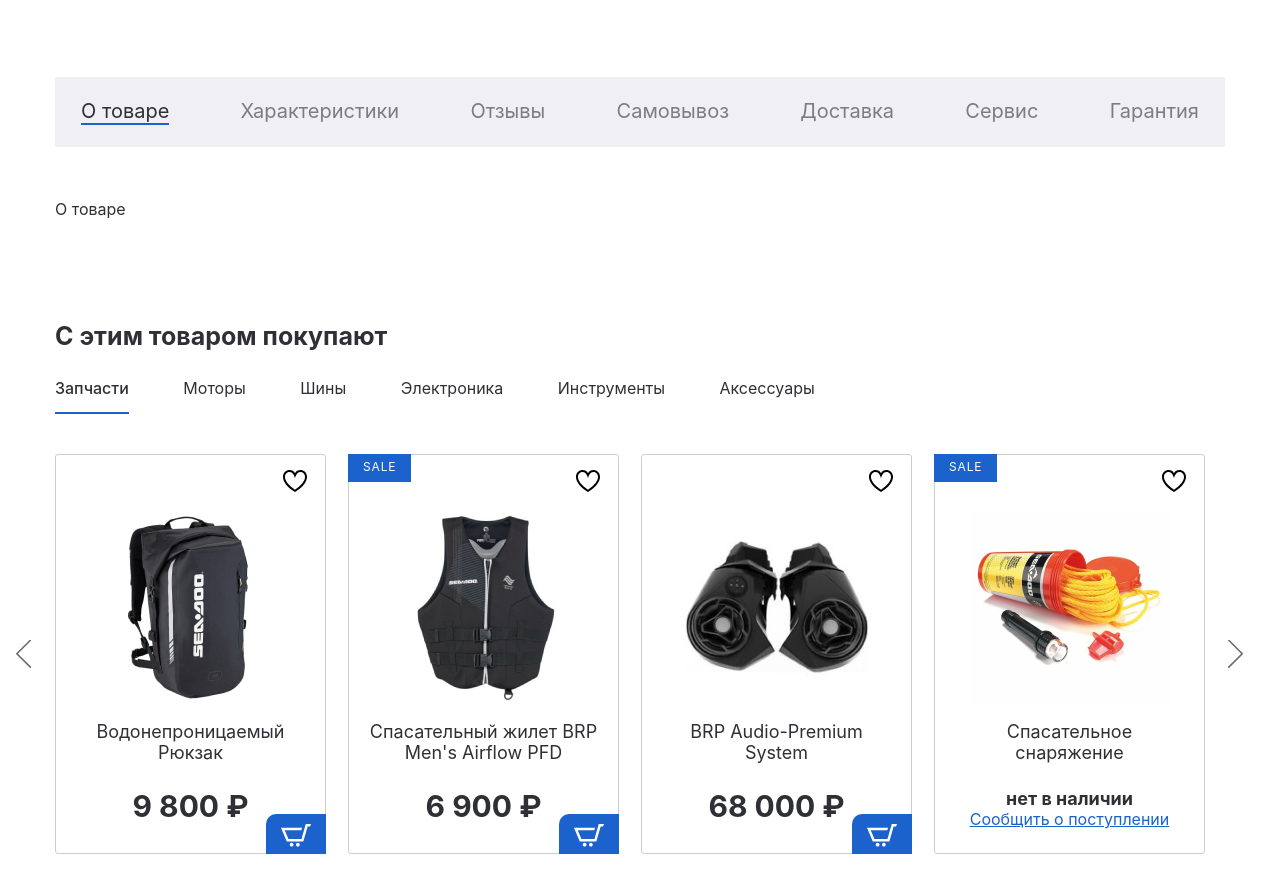
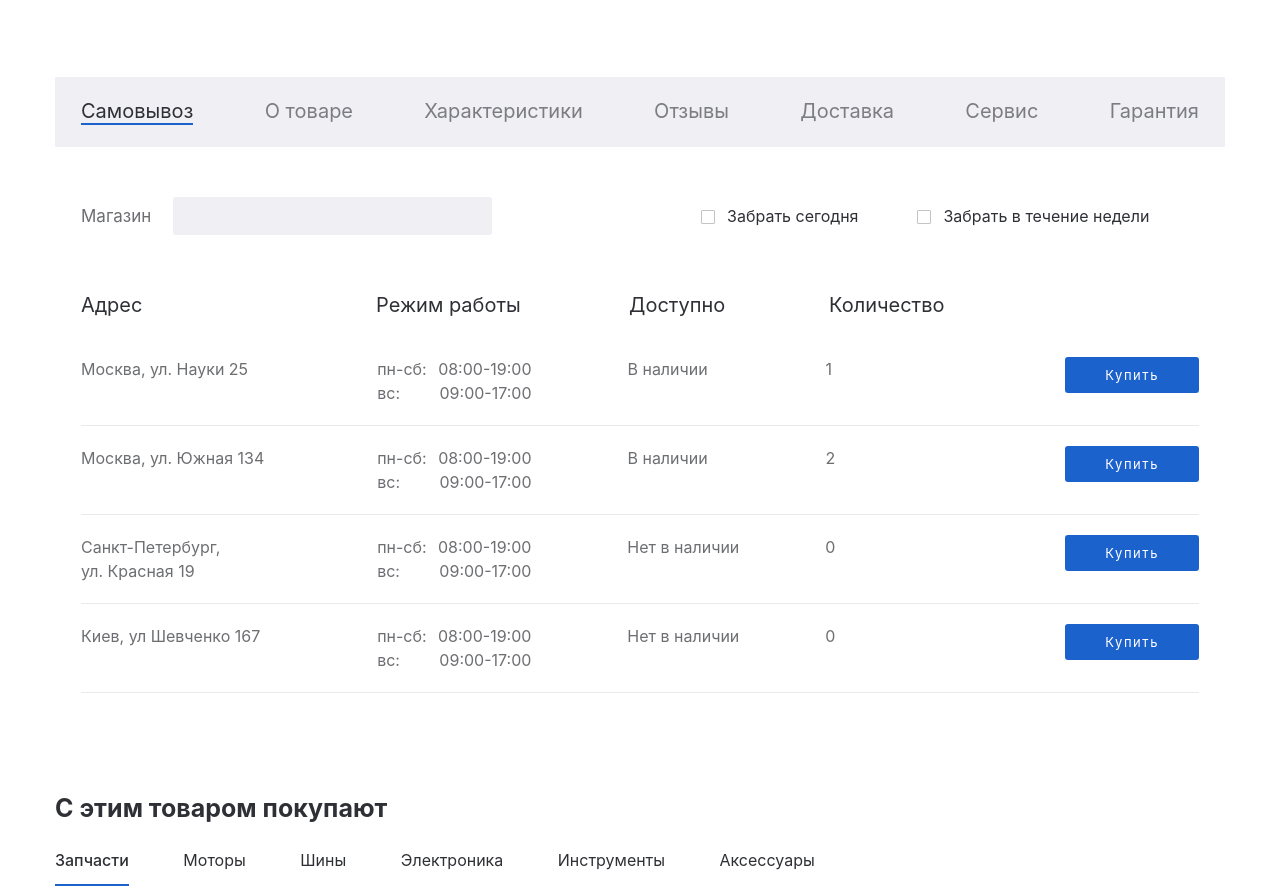
Before and after one commit to ivancraze/online-shop, a website: page src/product.html in a window 1280 px wide. Shown: the part 931-1821 px from the top of the page. Drawn offline with nearby package versions, Linux system fonts and the light colour scheme.

Commit message:
finish product page

```diff
--- a/src/product.html
+++ b/src/product.html
@@ -7,11 +7,11 @@
 	<title>Drive Moto Product</title>
 	<link rel="stylesheet" href="css/bootstrap-reboot.min.css" />
 	<link rel="stylesheet" href="css/fonts.css" />
-	<link rel="stylesheet" href="css/style.min.css" />
 	<link rel="stylesheet" href="css/jquery.formstyler.theme.css" />
 	<link rel="stylesheet" href="css/jquery.formstyler.css" />
 	<link rel="stylesheet" href="css/jquery.rateyo.min.css" />
 	<link rel="stylesheet" href="css/ion.rangeSlider.min.css" />
+	<link rel="stylesheet" href="css/style.min.css" />
 </head>
 
 <body>
@@ -161,19 +161,109 @@
 	<section class="product-page__tabs">
 		<div class="container">
 			<div class="product-page__tabs-header">
+				<div class="product-page__tabs-title active">Самовывоз</div>
 				<div class="product-page__tabs-title">О товаре</div>
 				<div class="product-page__tabs-title">Характеристики</div>
 				<div class="product-page__tabs-title">Отзывы</div>
-				<div class="product-page__tabs-title active">Самовывоз</div>
 				<div class="product-page__tabs-title">Доставка</div>
 				<div class="product-page__tabs-title">Cервис</div>
 				<div class="product-page__tabs-title">Гарантия</div>
 			</div>
 			<div class="product-page__tabs-content-header">
+				<div class="product-page__tabs-content-item active">
+					<form class="card">
+						<div class="card__top">
+							<label class="card__top-search">
+								Магазин
+								<input class="card__top-text" type="text">
+							</label>
+							<label class="card__top-pickup">
+								<input class="filter-style" name="radio" type="radio">
+								Забрать сегодня
+							</label>
+							<label class="card__top-pickup">
+								<input class="filter-style" name="radio" type="radio">
+								Забрать в течение недели
+							</label>
+						</div>
+						<ul class="card__list">
+							<li class="card__list-item-title">
+								<div class="card__list-address card__list-address-title">Адрес</div>
+								<div class="card__list-hours card__list-hours-title">Режим работы</div>
+								<div class="card__list-available card__list-available-title">Доступно</div>
+								<div class="card__list-count card__list-count-title">Количество</div>
+								<div class="card__list-btn card__list-btn-title"></div>
+							</li>
+							<li class="card__list-item">
+								<div class="card__list-address">Москва, ул. Науки 25</div>
+								<div class="card__list-hours">
+									<div class="card__list-hours--wrapper">
+										<span>пн-сб:</span><span>08:00-19:00</span>
+									</div>
+									<div class="card__list-hours--wrapper">
+										<span>вс:</span><span>09:00-17:00</span>
+									</div>
+								</div>
+								<div class="card__list-available">В наличии</div>
+								<div class="card__list-count">1</div>
+								<div class="card__list-btn">
+									<button type="submit">Купить</button>
+								</div>
+							</li>
+							<li class="card__list-item">
+								<div class="card__list-address">Москва, ул. Южная 134</div>
+								<div class="card__list-hours">
+									<div class="card__list-hours--wrapper">
+										<span>пн-сб:</span><span>08:00-19:00</span>
+									</div>
+									<div class="card__list-hours--wrapper">
+										<span>вс:</span><span>09:00-17:00</span>
+									</div>
+								</div>
+								<div class="card__list-available">В наличии</div>
+								<div class="card__list-count">2</div>
+								<div class="card__list-btn">
+									<button type="submit">Купить</button>
+								</div>
+							</li>
+							<li class="card__list-item">
+								<div class="card__list-address">Санкт-Петербург, <br>ул. Красная 19</div>
+								<div class="card__list-hours">
+									<div class="card__list-hours--wrapper">
+										<span>пн-сб:</span><span>08:00-19:00</span>
+									</div>
+									<div class="card__list-hours--wrapper">
+										<span>вс:</span><span>09:00-17:00</span>
+									</div>
+								</div>
+								<div class="card__list-available">Нет в наличии</div>
+								<div class="card__list-count">0</div>
+								<div class="card__list-btn">
+									<button type="submit">Купить</button>
+								</div>
+							</li>
+							<li class="card__list-item">
+								<div class="card__list-address">Киев, ул Шевченко 167</div>
+								<div class="card__list-hours">
+									<div class="card__list-hours--wrapper">
+										<span>пн-сб:</span><span>08:00-19:00</span>
+									</div>
+									<div class="card__list-hours--wrapper">
+										<span>вс:</span><span>09:00-17:00</span>
+									</div>
+								</div>
+								<div class="card__list-available">Нет в наличии</div>
+								<div class="card__list-count">0</div>
+								<div class="card__list-btn">
+									<button type="submit">Купить</button>
+								</div>
+							</li>
+						</ul>
+					</form>
+				</div>
 				<div class="product-page__tabs-content-item">О товаре</div>
 				<div class="product-page__tabs-content-item">Характеристики</div>
 				<div class="product-page__tabs-content-item">Отзывы</div>
-				<div class="product-page__tabs-content-item active">Самовывоз</div>
 				<div class="product-page__tabs-content-item">Доставка</div>
 				<div class="product-page__tabs-content-item">Cервис</div>
 				<div class="product-page__tabs-content-item">Гарантия</div>
--- a/src/sass/blocks/_product-card.scss
+++ b/src/sass/blocks/_product-card.scss
@@ -187,6 +187,7 @@
     &-content{
       &-item{
         display: none;
+        padding: 0 26px;
         &.active{
           display: block;
         }
@@ -194,3 +195,79 @@
     }
   }
 }
+.card{
+  &__top{
+    margin-bottom: 50px;
+    &-search{
+      line-height: 20px;
+      color: rgba($color: #2F3035, $alpha: 0.7);
+      font-size: 17px;
+    }
+    &-text{
+      background: #F0F0F4;
+      border-radius: 3px;
+      margin-left: 17px;
+      padding: 9px 37px 9px 17px;
+      border: none;
+      margin-right: 150px;
+    }
+    &-pickup{
+      margin-left: 54px;
+    }
+  }
+  &__list{
+    &-item{
+      display: flex;
+      padding: 20px 0;
+      border-bottom: 1px solid rgba($color: #2F3035, $alpha: 0.1);
+      font-size: 16px;
+      line-height: 150%;
+      color: rgba($color: #2F3035, $alpha: 0.7);
+      &-title{
+        display: flex;
+        font-size: 20px;
+        line-height: 24px;
+        color: #2F3035;
+        margin-bottom: 20px;
+      }
+    }
+    &-address{
+      width: 220px;
+      margin-right: 80px;
+      &-title{
+        margin-right: 75px;
+      }
+    }
+    &-hours{
+      width: 157px;
+      margin-right: 96px;
+      &--wrapper{
+        display: flex;
+        justify-content: space-between;
+      }
+      & span{
+        display: block;
+      }
+    }
+    &-available{
+      width: 120px;
+      margin-right: 80px;
+    }
+    &-count{
+      width: 10px;
+      margin-right: 230px;
+    }
+    &-btn{
+      & button{
+        padding: 10px 40px;
+        font-size: 13px;
+        line-height: 16px;
+        letter-spacing: 0.12em;
+        color: #FFFFFF;
+        background: #1C62CD;
+        border: none;
+        border-radius: 3px;
+      }
+    }
+  }
+}
```
Also changed, not shown: src/css/style.min.css.
